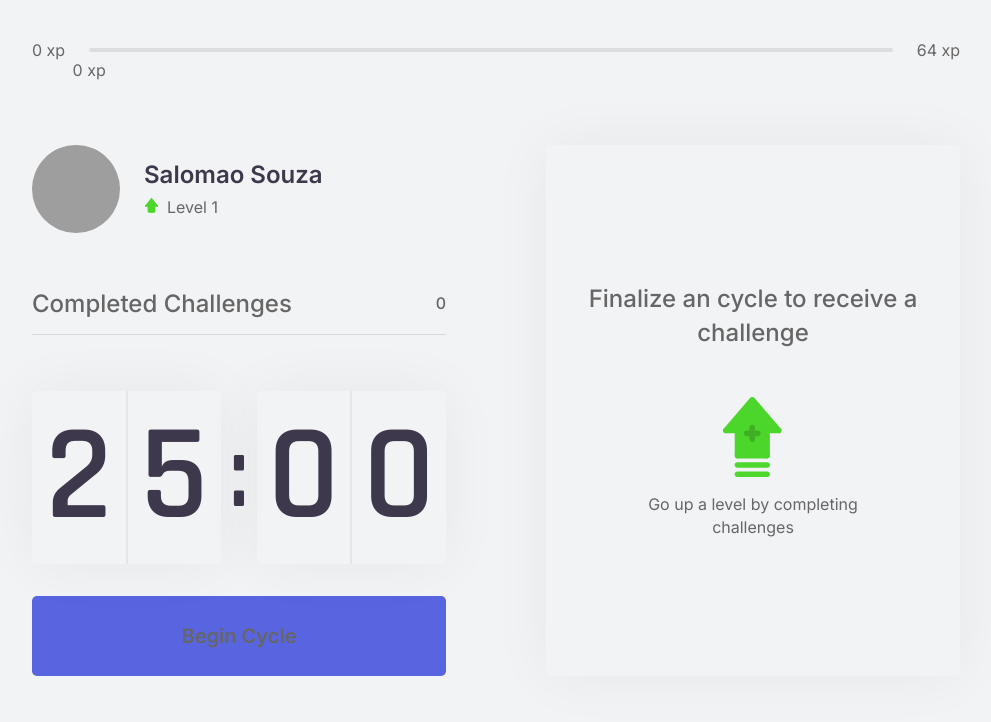
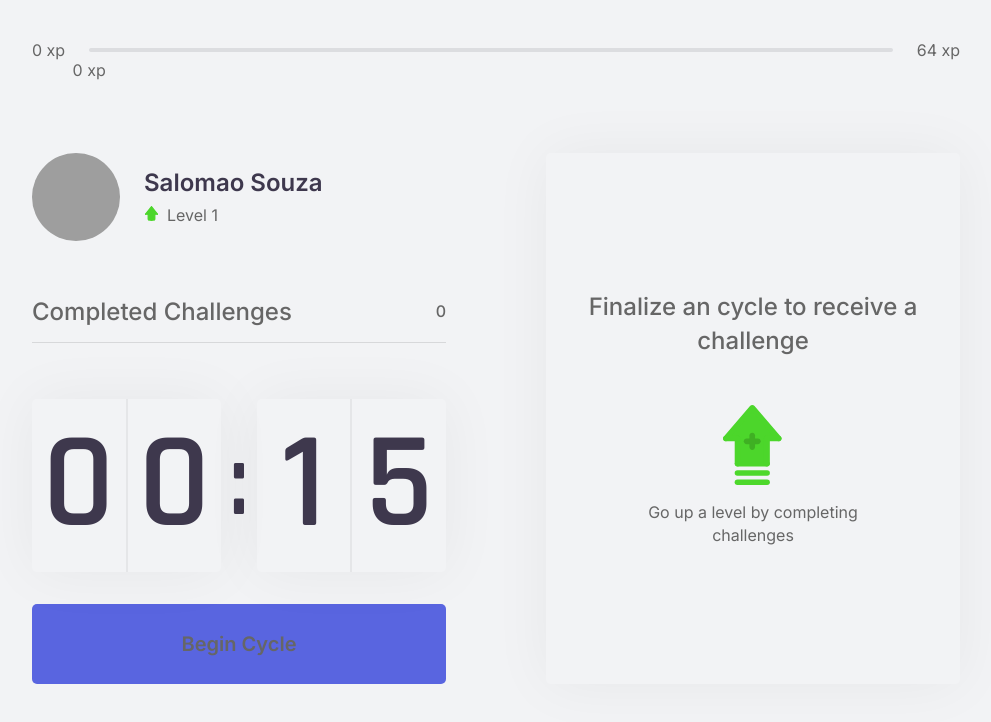
Before and after one commit to ssdev-95/moveit, a Next.js app: page / in a window 1280 px wide. Shown: the top 722 px of the page, without its empty margins (144-1135 px from the left). Built offline with nearby package versions, Linux system fonts and the light colour scheme; grey boxes are pictures that could not be loaded.

Commit message:
[FIX] Some reponsivity

```diff
--- a/src/components/Countdown.tsx
+++ b/src/components/Countdown.tsx
@@ -7,7 +7,7 @@ let countdownTimeout: NodeJS.Timeout
 export function Countdown() {
     const { startNewChallenge } = useContext(ChallengesContext)
 
-    const initTime = 25*60
+    const initTime = .25*60
 
     const [time, setTime] = useState(initTime)
     const [isActive, setIsActive] = useState(false)
--- a/src/styles/pages/Home.module.css
+++ b/src/styles/pages/Home.module.css
@@ -17,6 +17,8 @@
     grid-template-columns: 1fr 1fr;
     gap: 6.25rem;
 
+    margin: 2rem auto 1rem;
+
     align-content: center;
 }
 
```
